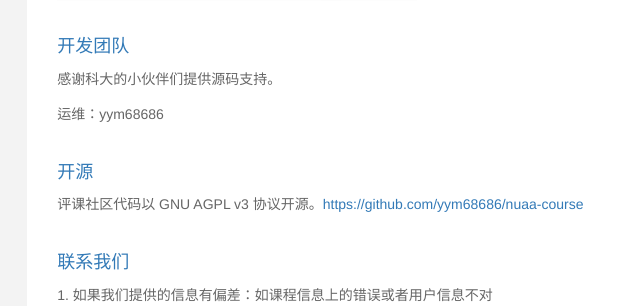
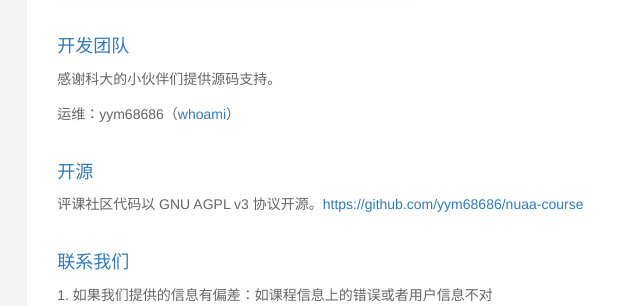
Before and after one commit to yym68686/nuaa-course, a Flask app: template app/templates/about.html in a window 1280 px wide. Shown: the part 850-1156 px from the top of the page, without its empty margins (135-775 px from the left). Run offline with Flask 2, Linux system fonts and the light colour scheme; the template is opened without the code that fills it, so the values that code supplies are empty; parts of the project's set-up code (start-up, migrations or seed data) failed here and were passed over; some libraries are stand-ins or nearby versions.

Commit message:
增加个人网站

```diff
--- a/app/templates/about.html
+++ b/app/templates/about.html
@@ -44,7 +44,7 @@
         <h4 class="blue">开发团队</h4>
           <p>感谢科大的小伙伴们提供源码支持。</p>
         <ul class="list-unstyled lh-lg">
-          <li>运维：yym68686</li>
+          <li>运维：yym68686（<a href="https://yym68686.top" target="_blank">whoami</a>）</li>
           <!-- <li>后端：李博杰（<a href="https://ring0.me/whoami/" target="_blank">boj</a>）、常震（<a href="https://www.zmyth.me/" target="_blank">Aaron1992</a>）</li>
           <li>前端：张静宁（<a href="https://jenny42.com/" target="_blank">jenny42</a>）</li>
           <li>友情帮助：郑子涵（<a href="https://zhengzihan.com/" target="_blank">zzh1996</a>）</li> -->
```
